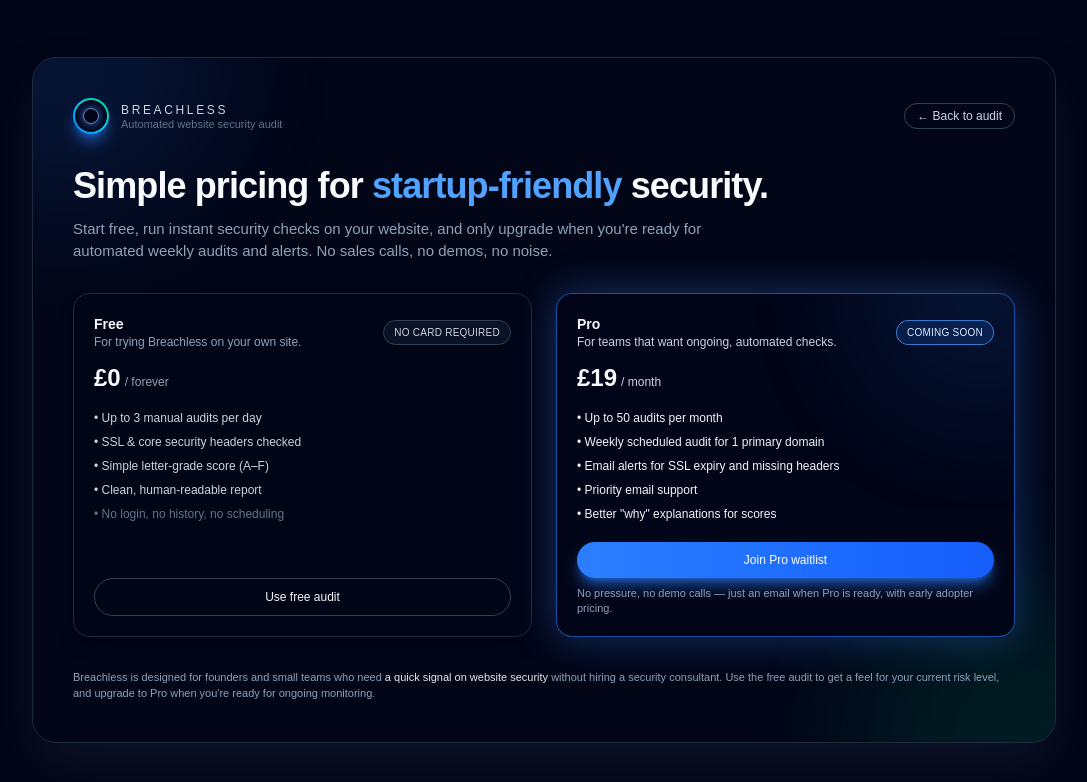
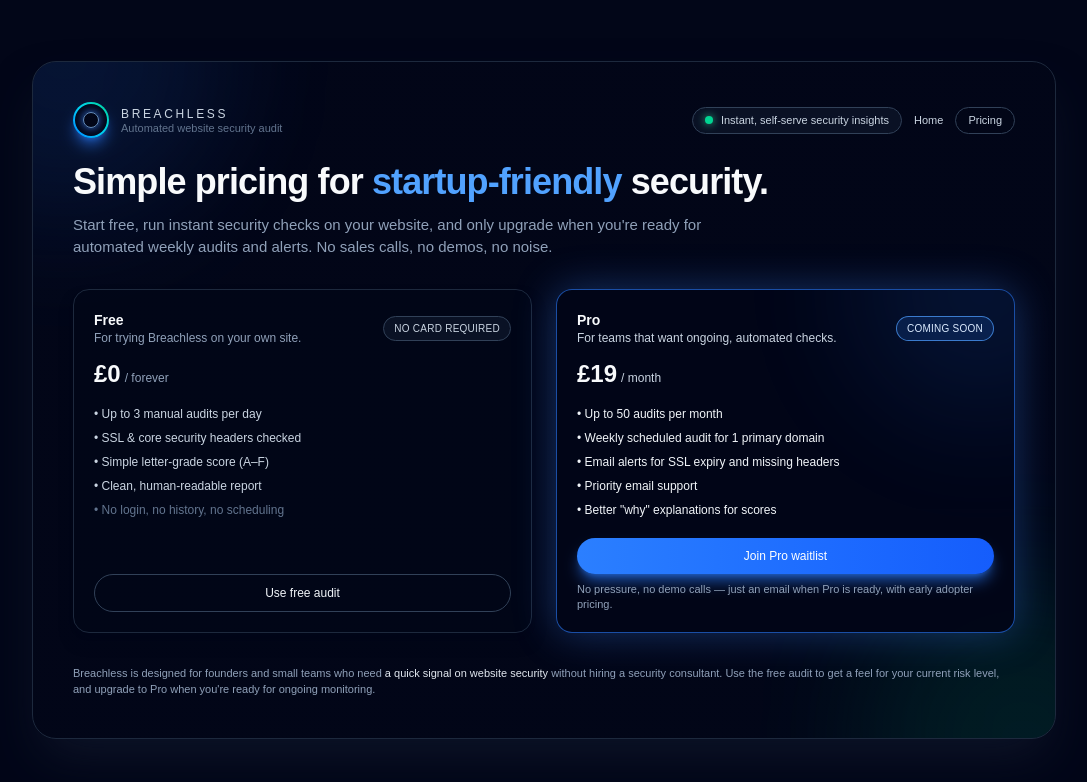
Before and after one commit to breachlessapp/breachless-web, a Next.js app: page /pricing in a window 1280 px wide. Shown: the top 782 px of the page, without its empty margins (96-1183 px from the left). Built offline with nearby package versions, Linux system fonts and the light colour scheme.

Commit message:
Fix pricing header and layout

```diff
--- a/app/pricing/page.tsx
+++ b/app/pricing/page.tsx
@@ -13,8 +13,8 @@ export default function PricingPage() {
         </div>
 
         <div className="relative z-10 space-y-8">
-          {/* Top bar / logo + back link */}
-          <header className="flex items-center justify-between gap-3">
+          {/* Header */}
+          <header className="mb-6 flex items-center justify-between gap-3">
             <div className="flex items-center gap-3">
               <div className="h-9 w-9 rounded-full bg-gradient-to-tr from-blue-500 via-cyan-400 to-emerald-400 p-[2px] shadow-lg shadow-blue-500/60">
                 <div className="h-full w-full rounded-full bg-slate-950 flex items-center justify-center">
@@ -31,14 +31,24 @@ export default function PricingPage() {
               </div>
             </div>
 
-            <nav className="flex items-center gap-4 text-xs text-slate-300">
-              <Link
-                href="/"
-                className="rounded-full border border-slate-700 bg-slate-950/60 px-3 py-1 hover:border-slate-500 hover:text-slate-100 transition"
-              >
-                ← Back to audit
-              </Link>
-            </nav>
+            <div className="flex items-center gap-3">
+              <div className="hidden sm:inline-flex items-center gap-2 rounded-full border border-slate-700 bg-slate-900/70 px-3 py-1 text-[11px] text-slate-300 backdrop-blur">
+                <span className="h-2 w-2 rounded-full bg-emerald-400 shadow-[0_0_8px_rgba(52,211,153,0.9)]" />
+                <span>Instant, self-serve security insights</span>
+              </div>
+
+              <nav className="flex items-center gap-3 text-[11px] text-slate-300">
+                <Link href="/" className="hover:text-slate-50 transition">
+                  Home
+                </Link>
+                <Link
+                  href="/pricing"
+                  className="rounded-full border border-slate-700 bg-slate-950/70 px-3 py-1 hover:border-slate-500 hover:text-slate-50 transition"
+                >
+                  Pricing
+                </Link>
+              </nav>
+            </div>
           </header>
 
           {/* Heading */}
```
